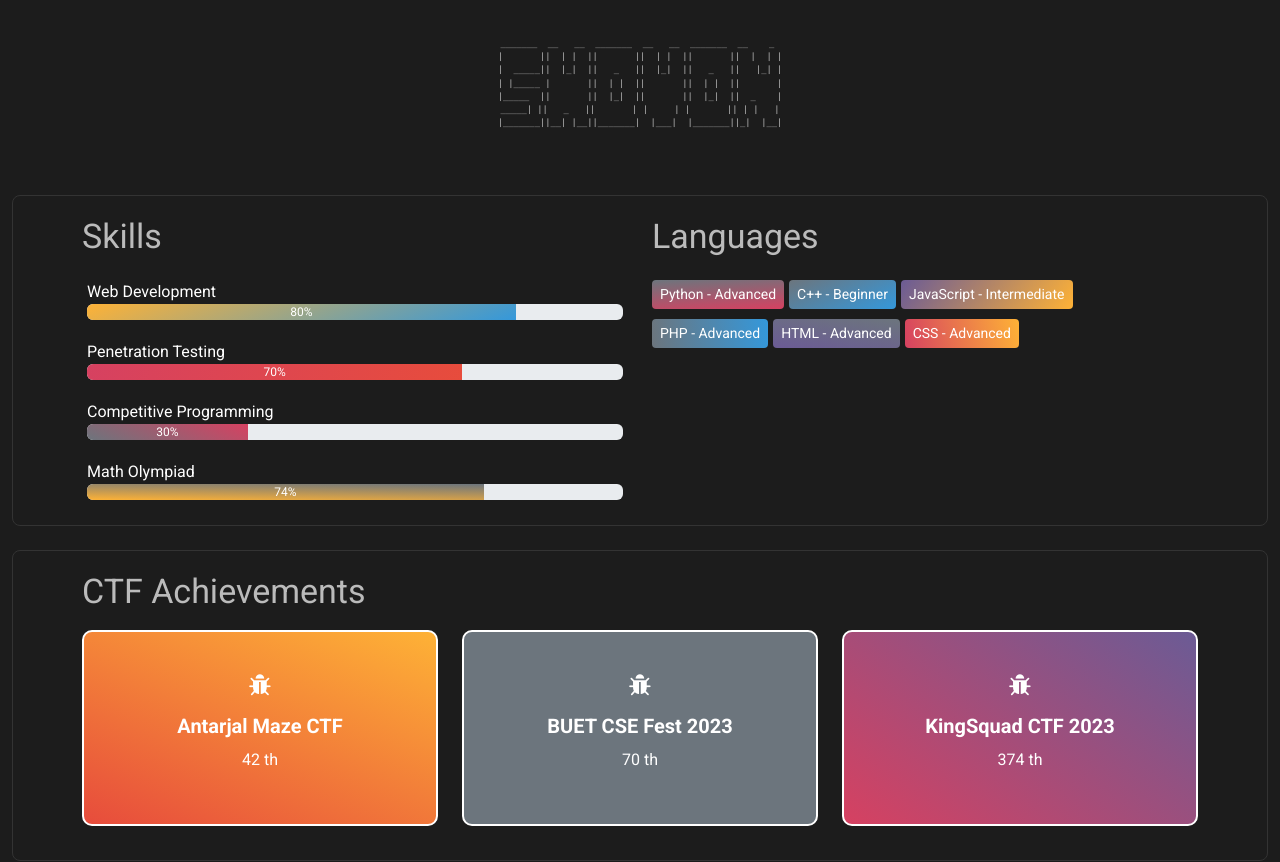
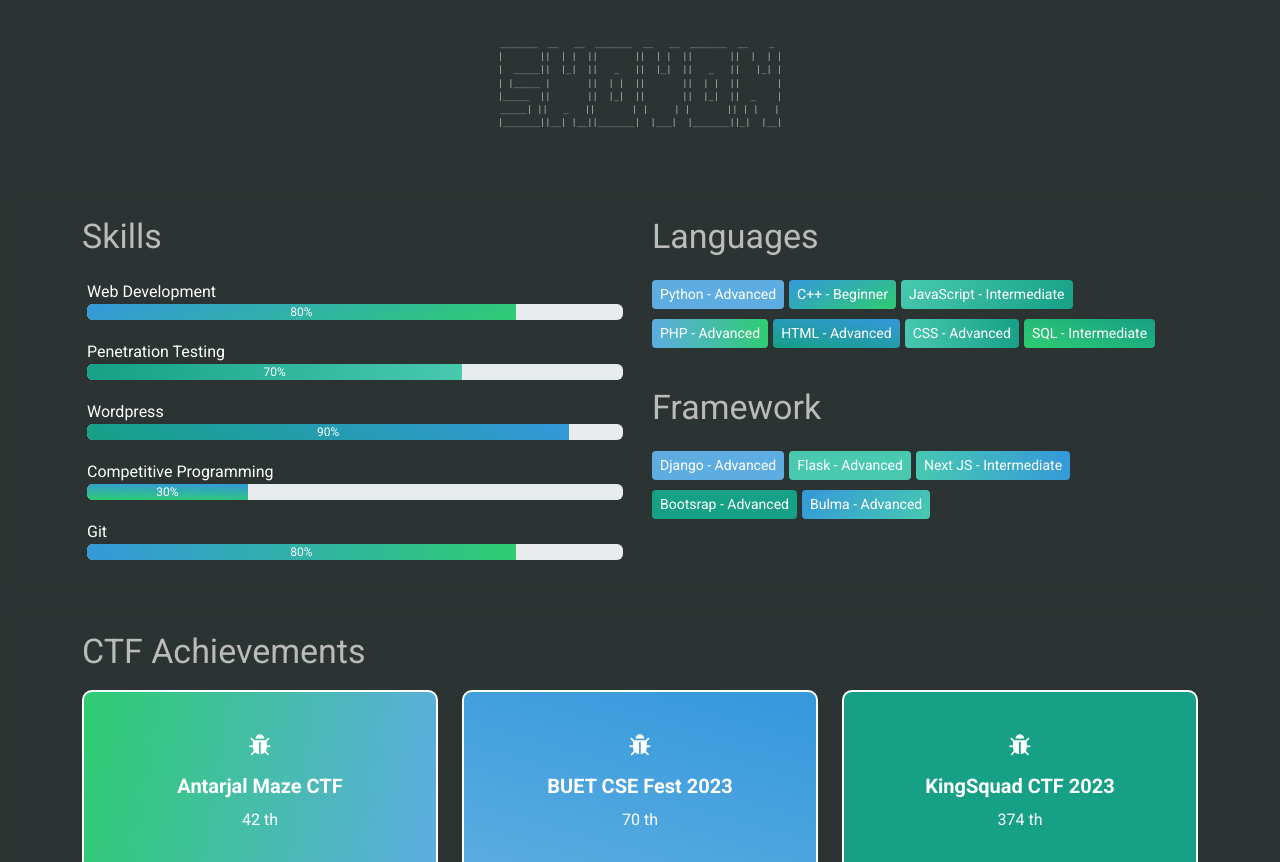
Before and after one commit to sh0von/Next-JS-Portfolio, a Next.js app: page / in a window 1280 px wide. Shown: the top 862 px of the page. Built offline with nearby package versions, Linux system fonts and the light colour scheme.

Commit message:
DataUpdate

```diff
--- a/data.js
+++ b/data.js
@@ -5,15 +5,24 @@ const languages = [
   { name: "PHP", proficiency: "Advanced" },
   { name: "HTML", proficiency: "Advanced" },
   { name: "CSS", proficiency: "Advanced" },
+  { name: "SQL", proficiency: "Intermediate" },
 ];
-
+const framework = [
+  { name: "Django", proficiency: "Advanced" },
+  { name: "Flask", proficiency: "Advanced" },
+  { name: "Next JS", proficiency: "Intermediate" },
+  { name: "Bootsrap", proficiency: "Advanced" },
+  { name: "Bulma", proficiency: "Advanced" },
+];
 
 const skills = [
     { name: "Web Development", percentage: 80 },
     { name: "Penetration Testing", percentage: 70 },
+    { name: "Wordpress", percentage: 90 },
     { name: "Competitive Programming", percentage: 30 },
-    { name: "Math Olympiad", percentage: 74 },
+    { name: "Git", percentage: 80 },
   ];
+
 const email = "minar@duck.com";
 const asciiArt = (
   <pre>
@@ -32,13 +41,13 @@ _____| ||   _   ||       | |     | |       || | |   |
 
 const getRandomColor = () => {
   const colors = [
-    "#3498db",
-    "#e74c3c",
-    "#6C757D",
-    "#d64161",
-    "#6b5b95",
-    "#feb236",
-  ];
+    "#2ecc71", // Green
+    "#3498db", // Ocean Blue
+    "#5DADE2", // Lighter Ocean Blue
+    "#48C9B0", // Turquoise
+    "#16A085", // Teal
+];
+
 
   const randomIndex = Math.floor(Math.random() * colors.length);
   return colors[randomIndex];
@@ -138,4 +147,4 @@ const socialMedia = [
 
 ];
 
-export { languages, skills, email, projects, asciiArt, getRandomColor,ctfAchievements ,socialMedia,getRandomGradientColor};
+export {framework, languages, skills, email, projects, asciiArt, getRandomColor,ctfAchievements ,socialMedia,getRandomGradientColor};
--- a/pages/index.js
+++ b/pages/index.js
@@ -7,6 +7,7 @@ import {
   email,
   projects,
   getRandomColor,
+  framework,
   ctfAchievements,
   socialMedia,
   getRandomGradientColor,
@@ -99,7 +100,29 @@ function Home() {
                     {language.name} - {language.proficiency}
                   </span>
                 ))}
+              </div><br></br>
+              <div className=" ">
+              <h2 className="section-heading">Framework</h2>
+              <div className="d-flex flex-wrap">
+                {framework.map((framework, index) => (
+                  <span
+                    key={index}
+                    className="custom-tag"
+                    style={{
+                      background: getRandomGradientColor(),
+                      marginBottom: "5px",
+                    }}
+                  >
+                    {framework.name} - {framework.proficiency}
+                  </span>
+                ))}
               </div>
+
+
+
+            </div>
+
+
             </div>
           </div>
         </div>
--- a/styles/styles.css
+++ b/styles/styles.css
@@ -4,7 +4,7 @@
     --primary-color: #FF5733;
     --secondary-color: #FFC300;
     --accent-color: #FF33EC;
-    --bg-color: #1C1C1C;
+    --bg-color: #2C3333;
     --text-color: #FFFFFF;
     --card-bg-color: #333333;
     --card-text-color: #FFFFFF;
@@ -38,12 +38,12 @@
   .project-card .card-text {
     color: var(--card-text-color);
   }
-
   .project-card {
     background-color: var(--card-bg-color);
     color: var(--card-text-color);
-    transition: transform 0.3s, box-shadow 0.3s;
-  }
+    transition: transform 0.3s, box-shadow 0.3s; /* You can adjust the values as needed */
+}
+
 
   .project-card:hover {
     transform: translateY(-5px);
```
